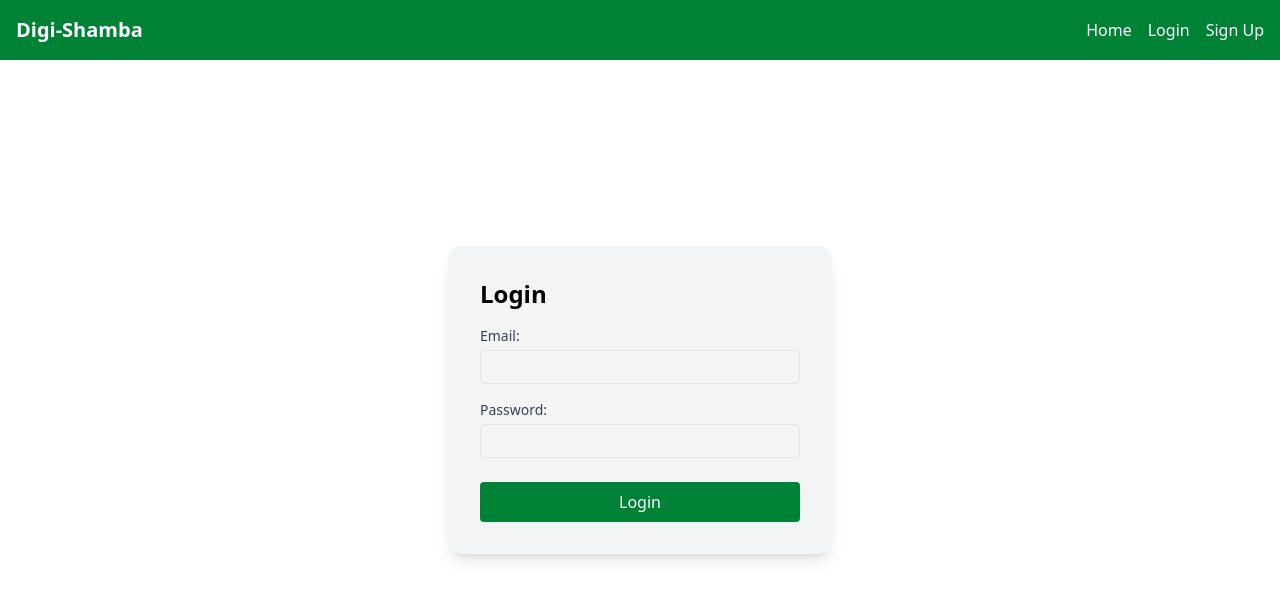
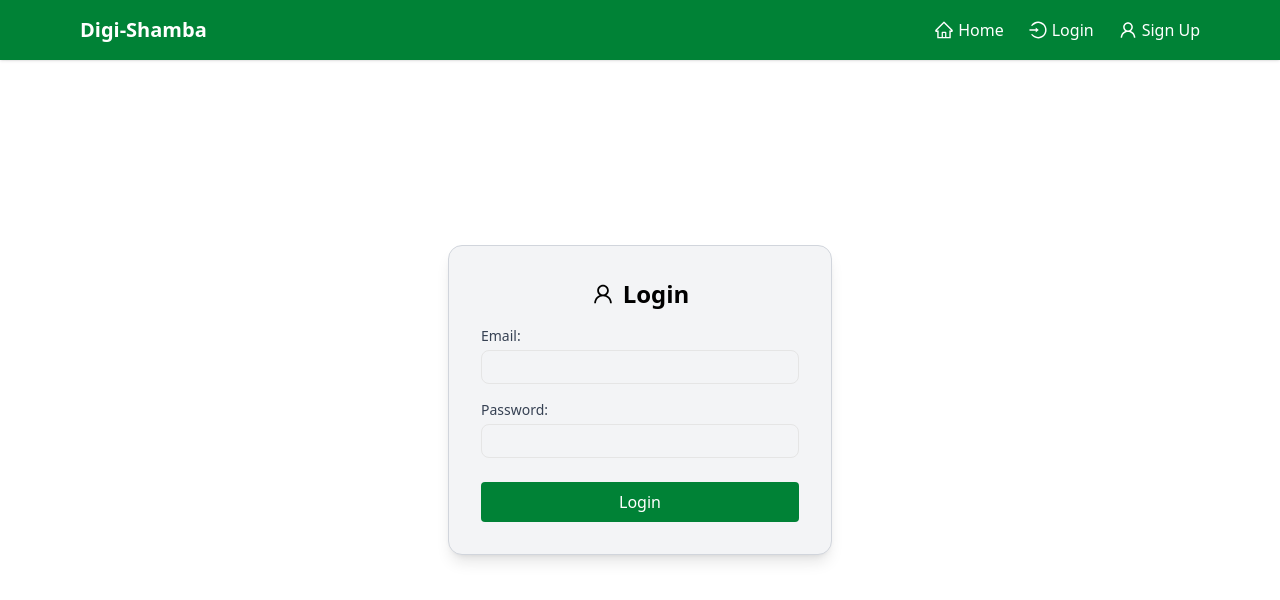
Before and after one commit to briankush/Digi-Shamba, a React (Vite) app in the folder client/: page /login in a window 1280 px wide. Shown: the top 600 px of the page. Built offline with nearby package versions, Linux system fonts and the light colour scheme.

Commit message:
Added icons to make the pages more appealing

```diff
--- a/client/src/components/Navbar.jsx
+++ b/client/src/components/Navbar.jsx
@@ -1,52 +1,56 @@
 import React, { useEffect, useState } from "react";
 import { Link, useLocation, useNavigate } from "react-router-dom";
+import { AiOutlineHome, AiOutlineDashboard, AiOutlinePlus, AiOutlineLogin, AiOutlineLogout, AiOutlineUser } from "react-icons/ai";
 
 export default function Navbar() {
   const [isLoggedIn, setIsLoggedIn] = useState(false);
-  const [isLanding, setIsLanding] = useState(false);
   const navigate = useNavigate();
   const location = useLocation();
 
   useEffect(() => {
-    setIsLanding(location.pathname === "/");
-  }, [location]);
-
-  useEffect(() => {
-    const userId = localStorage.getItem("userId");
-    setIsLoggedIn(!!userId);
+    setIsLoggedIn(!!localStorage.getItem("userId"));
   }, [location]);
 
   const handleLogout = () => {
-    localStorage.removeItem("userId");
-    localStorage.removeItem("userEmail");
-    setIsLoggedIn(false);
+    localStorage.clear();
     navigate("/");
   };
 
   return (
-    <nav
-      className={`fixed top-0 w-full z-20 p-4 flex justify-between items-center ${
-        isLanding
-          ? "bg-green-700/80 backdrop-blur-md text-white"
-          : "bg-green-700 text-white"
-      }`}
-    >
+    <nav className="fixed top-0 w-full bg-green-700 text-white shadow z-20">
+      <div className="max-w-6xl mx-auto flex items-center justify-between p-4">
+        {/* brand on left */}
         <span className="font-bold text-xl">Digi-Shamba</span>
-      <div className="flex gap-4">
-        <Link to="/" className="hover:underline">Home</Link>
+
+        {/* navigation on right */}
+        <div className="flex items-center gap-6">
+          <Link to="/" className="flex items-center gap-1 hover:underline">
+            <AiOutlineHome size={20}/> Home
+          </Link>
 
           {isLoggedIn ? (
             <>
-            <Link to="/dashboard" className="hover:underline">Dashboard</Link>
-            <Link to="/add-animal" className="hover:underline">Add Animal</Link>
-            <button onClick={handleLogout} className="hover:underline">Logout</button>
+              <Link to="/dashboard" className="flex items-center gap-1 hover:underline">
+                <AiOutlineDashboard size={20}/> Dashboard
+              </Link>
+              <Link to="/add-animal" className="flex items-center gap-1 hover:underline">
+                <AiOutlinePlus size={20}/> Add Animal
+              </Link>
+              <button onClick={handleLogout} className="flex items-center gap-1 hover:underline">
+                <AiOutlineLogout size={20}/> Logout
+              </button>
             </>
           ) : (
             <>
-            <Link to="/login" className="hover:underline">Login</Link>
-            <Link to="/signup" className="hover:underline">Sign Up</Link>
+              <Link to="/login" className="flex items-center gap-1 hover:underline">
+                <AiOutlineLogin size={20}/> Login
+              </Link>
+              <Link to="/signup" className="flex items-center gap-1 hover:underline">
+                <AiOutlineUser size={20}/> Sign Up
+              </Link>
             </>
           )}
+        </div>
       </div>
     </nav>
   );
--- a/client/src/pages/LandingPage.jsx
+++ b/client/src/pages/LandingPage.jsx
@@ -1,7 +1,7 @@
 import React from "react";
 import { useNavigate } from "react-router-dom";
 import Navbar from "../components/Navbar";
-import cowImage from "../Images/cows.jfif"; // <-- Import the image
+import cowImage from "../Images/cows.jfif";
 
 function LandingPage() {
   const navigate = useNavigate();
@@ -9,7 +9,7 @@ function LandingPage() {
   return (
     <div
       className="relative min-h-screen bg-cover bg-center"
-      style={{ backgroundImage: `url(${cowImage})` }} // <-- Use imported image
+      style={{ backgroundImage: `url(${cowImage})` }}
     >
       {/* dark overlay */}
       <div className="absolute inset-0 bg-black/40"></div>
@@ -17,8 +17,10 @@ function LandingPage() {
       {/* page content */}
       <div className="relative z-10 flex flex-col items-center justify-center min-h-screen text-white">
         <Navbar />
-        <h1 className="text-4xl font-bold mb-4">Digi-Shamba</h1>
-        <p className="mb-8 max-w-xl text-center">
+        {/* increased heading size */}
+        <h1 className="text-5xl font-bold mb-4">Digi-Shamba</h1>
+        {/* increased paragraph font size */}
+        <p className="mb-8 max-w-xl text-center text-lg">
           Digi-Shamba is a modern livestock record keeping platform for farmers.
           Easily manage your animals, track health, and streamline your farm
           operations.
--- a/client/src/pages/Login.jsx
+++ b/client/src/pages/Login.jsx
@@ -1,6 +1,7 @@
 import React, { useState } from "react";
 import axios from "axios";
 import { useNavigate } from "react-router-dom";
+import { AiOutlineUser } from "react-icons/ai"; // swapped icon
 
 function Login() {
   const [form, setForm] = useState({ email: "", password: "" });
@@ -27,9 +28,12 @@ function Login() {
 
   return (
     <div className="min-h-screen flex items-center justify-center bg-white text-black">
-      <div className="bg-gray-100 rounded-xl shadow-lg p-8 w-96">
-        <h2 className="text-2xl font-bold mb-4">Login</h2>
-        <form className="flex flex-col gap-4" onSubmit={handleSubmit}>
+      <div className="bg-gray-100 rounded-xl shadow-lg p-8 w-96 flex flex-col items-center border border-gray-300">
+        {/* centered heading with user icon */}
+        <h2 className="text-2xl font-bold mb-4 flex items-center gap-2">
+          <AiOutlineUser size={24} /> Login
+        </h2>
+        <form className="flex flex-col gap-4 w-full" onSubmit={handleSubmit}>
           <label className="flex flex-col">
             <span className="text-sm font-medium text-gray-700">Email:</span>
             <input
@@ -38,7 +42,7 @@ function Login() {
               value={form.email}
               onChange={handleChange}
               required
-              className="mt-1 px-2 py-1 border rounded placeholder:text-gray-400"
+              className="mt-1 px-2 py-1 border rounded-md placeholder:text-gray-400" // rounded-md
             />
           </label>
           <label className="flex flex-col">
@@ -49,7 +53,7 @@ function Login() {
               value={form.password}
               onChange={handleChange}
               required
-              className="mt-1 px-2 py-1 border rounded placeholder:text-gray-400"
+              className="mt-1 px-2 py-1 border rounded-md placeholder:text-gray-400" // rounded-md
             />
           </label>
           {error && <p className="text-red-600 text-sm">{error}</p>}
--- a/client/src/pages/Signup.jsx
+++ b/client/src/pages/Signup.jsx
@@ -1,6 +1,7 @@
 import React, { useState } from "react";
 import axios from "axios";
 import { useNavigate } from "react-router-dom";
+import { AiOutlineUser } from "react-icons/ai"; // add icon
 
 function Signup() {
   const [form, setForm] = useState({ name: "", email: "", password: "" });
@@ -33,7 +34,10 @@ function Signup() {
   return (
     <div className="min-h-screen flex items-center justify-center bg-white text-black">
       <div className="bg-gray-100 rounded-xl shadow-lg p-8 w-96 flex flex-col items-center border border-gray-300">
-        <h2 className="text-2xl font-bold mb-4">Sign Up</h2>
+        {/* centered heading with icon */}
+        <h2 className="text-2xl font-bold mb-4 flex items-center gap-2">
+          <AiOutlineUser size={24} /> Sign Up
+        </h2>
         <form className="flex flex-col gap-4 w-full" onSubmit={handleSubmit}>
           <div className="flex flex-col">
             <label className="text-sm font-medium text-gray-700 mb-1">Name:</label>
@@ -42,8 +46,8 @@ function Signup() {
               name="name"
               value={form.name}
               onChange={handleChange}
-              placeholder="John Doe"
-              className="px-2 py-1 border rounded placeholder:text-gray-400"
+              placeholder="Brian Mwangi"
+              className="px-2 py-1 border rounded-md placeholder:text-gray-400"
               required
             />
           </div>
@@ -55,7 +59,7 @@ function Signup() {
               value={form.email}
               onChange={handleChange}
               placeholder="briankush05@gmail.com"
-              className="px-2 py-1 border rounded placeholder:text-gray-400"
+              className="px-2 py-1 border rounded-md placeholder:text-gray-400"
               required
             />
           </div>
@@ -67,7 +71,7 @@ function Signup() {
               value={form.password}
               onChange={handleChange}
               placeholder="StrongPass"
-              className="px-2 py-1 border rounded placeholder:text-gray-400"
+              className="px-2 py-1 border rounded-md placeholder:text-gray-400"
               required
             />
           </div>
```
Lines whose indentation alone changed are shown as unchanged.
